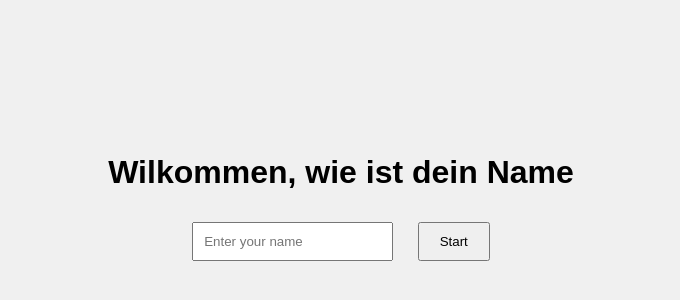
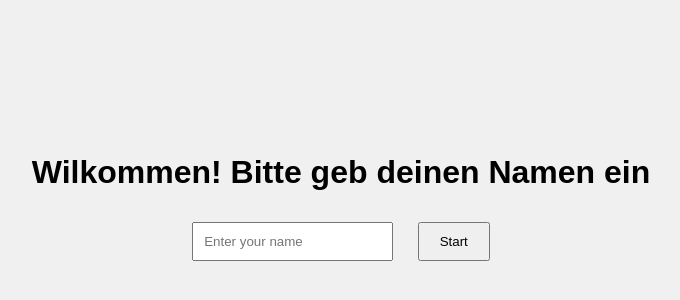
Before and after one commit to Patrick361/psychophysik, a plain HTML site: page index.html in a window 1280 px wide. Shown: the part 198-498 px from the top of the page, without its empty margins (299-979 px from the left). Drawn offline with Linux system fonts and the light colour scheme.

Commit message:
Update index.html

```diff
--- a/index.html
+++ b/index.html
@@ -8,7 +8,7 @@
 </head>
 <body>
     <div id="start-screen" class="screen">
-        <h1>Wilkommen, wie ist dein Name</h1>
+        <h1>Wilkommen! Bitte geb deinen Namen ein</h1>
         <input type="text" id="name-input" placeholder="Enter your name">
         <button onclick="startQuiz()">Start</button>
     </div>
```
